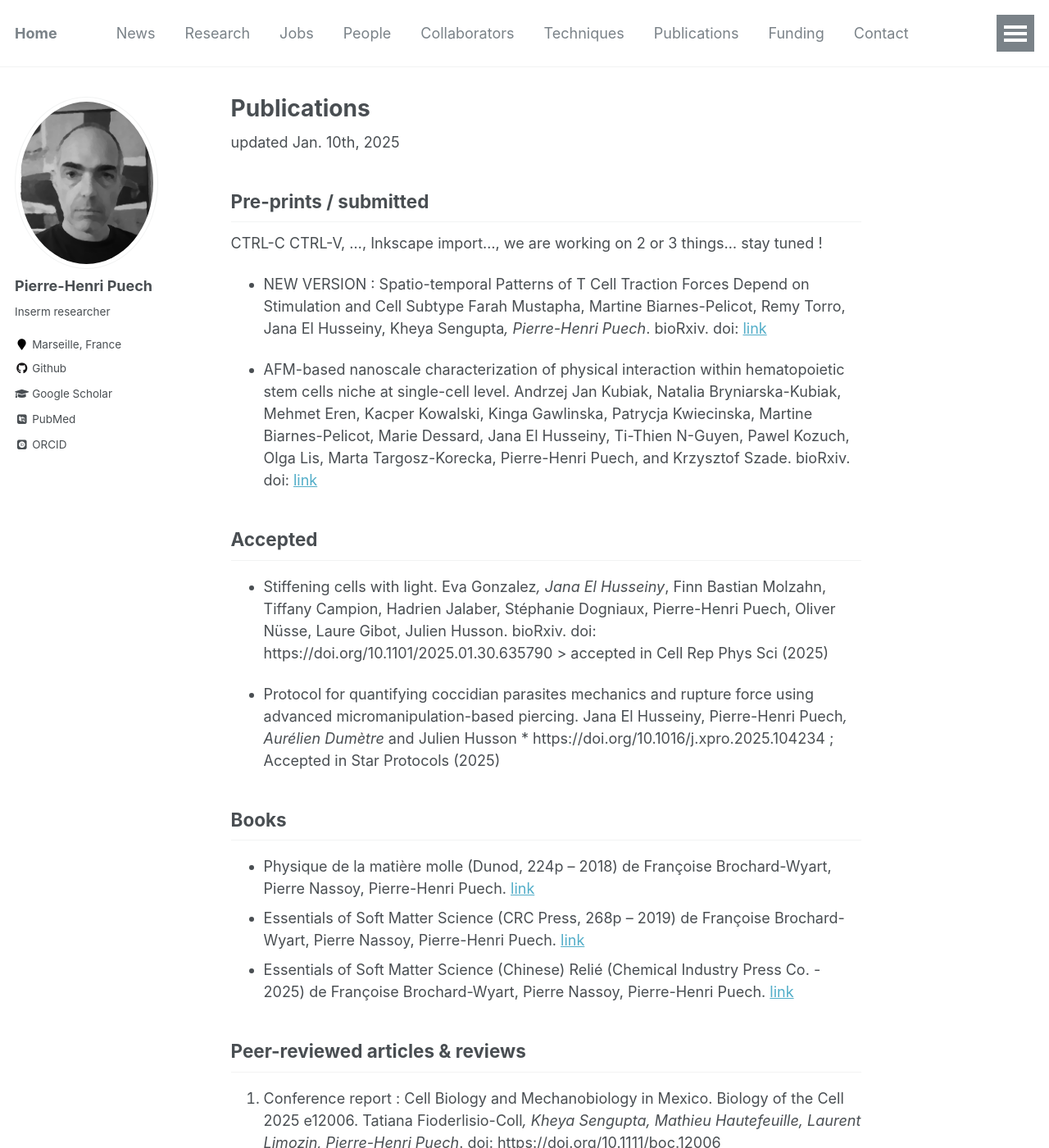
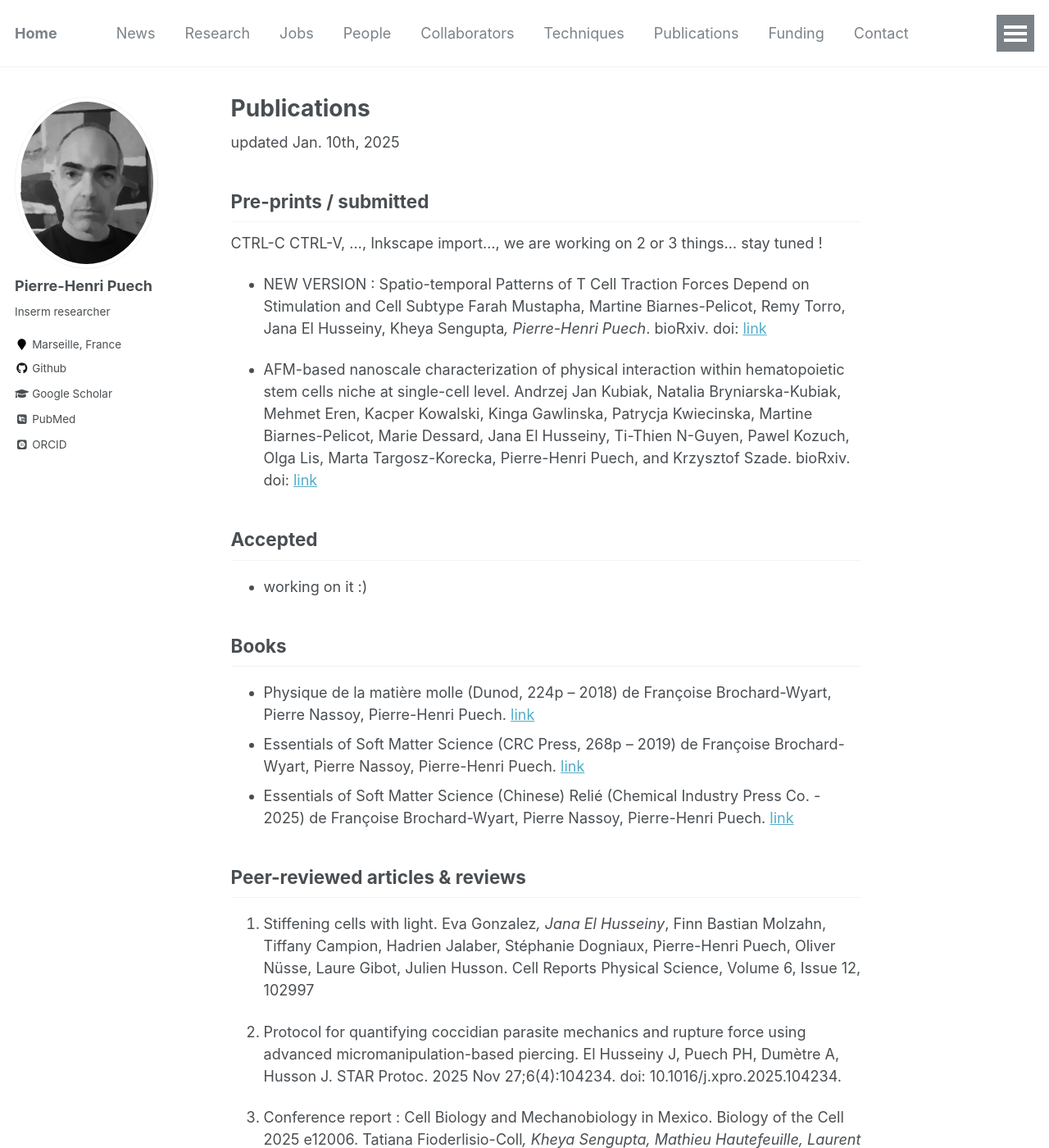
Before and after one commit to phpuech/phpuech.github.io, a Jekyll site: the page built from _pages/publications.md, in a window 1280 px wide and 1400 px high. Shown: the whole window at 82% size. Built offline with Jekyll 4.4.1, drawn with Linux system fonts in a browser that asks for light colours; some web fonts are replaced.

Commit message:
add papers

```diff
--- a/_pages/publications.md
+++ b/_pages/publications.md
@@ -30,9 +30,8 @@ Farah Mustapha, Martine Biarnes-Pelicot, Remy Torro, Jana El Husseiny, Kheya Sen
 
 ## Accepted
 
-  - Stiffening cells with light. Eva Gonzalez*, Jana El Husseiny*, Finn Bastian Molzahn, Tiffany Campion, Hadrien Jalaber, Stéphanie Dogniaux, Pierre-Henri Puech, Oliver Nüsse, Laure Gibot, Julien Husson. bioRxiv. doi: https://doi.org/10.1101/2025.01.30.635790 > accepted in Cell Rep Phys Sci (2025)
+  - working on it :)
 
-  - Protocol for quantifying coccidian parasites mechanics and rupture force using advanced micromanipulation-based piercing. Jana El Husseiny, Pierre-Henri Puech*, Aurélien Dumètre* and Julien Husson *  https://doi.org/10.1016/j.xpro.2025.104234 ; Accepted in Star Protocols (2025)
 
 ## Books
 
@@ -41,6 +40,10 @@ Farah Mustapha, Martine Biarnes-Pelicot, Remy Torro, Jana El Husseiny, Kheya Sen
   - Essentials of Soft Matter Science (Chinese) Relié (Chemical Industry Press Co. - 2025) de Françoise Brochard-Wyart, Pierre Nassoy, Pierre-Henri Puech. [link](https://www.cip.com.cn/Book/Index/78690)
 
 ## Peer-reviewed articles & reviews
+
+47. Stiffening cells with light. Eva Gonzalez*, Jana El Husseiny*, Finn Bastian Molzahn, Tiffany Campion, Hadrien Jalaber, Stéphanie Dogniaux, Pierre-Henri Puech, Oliver Nüsse, Laure Gibot, Julien Husson. Cell Reports Physical Science, Volume 6, Issue 12, 102997
+
+46. Protocol for quantifying coccidian parasite mechanics and rupture force using advanced micromanipulation-based piercing. El Husseiny J, Puech PH, Dumètre A, Husson J. STAR Protoc. 2025 Nov 27;6(4):104234. doi: 10.1016/j.xpro.2025.104234.
 
 45.  Conference report : Cell Biology and Mechanobiology in Mexico. Biology of the Cell 2025 e12006. Tatiana Fioderlisio-Coll*, Kheya Sengupta, Mathieu Hautefeuille, Laurent Limozin, Pierre-Henri Puech*. doi: https://doi.org/10.1111/boc.12006
 
```
